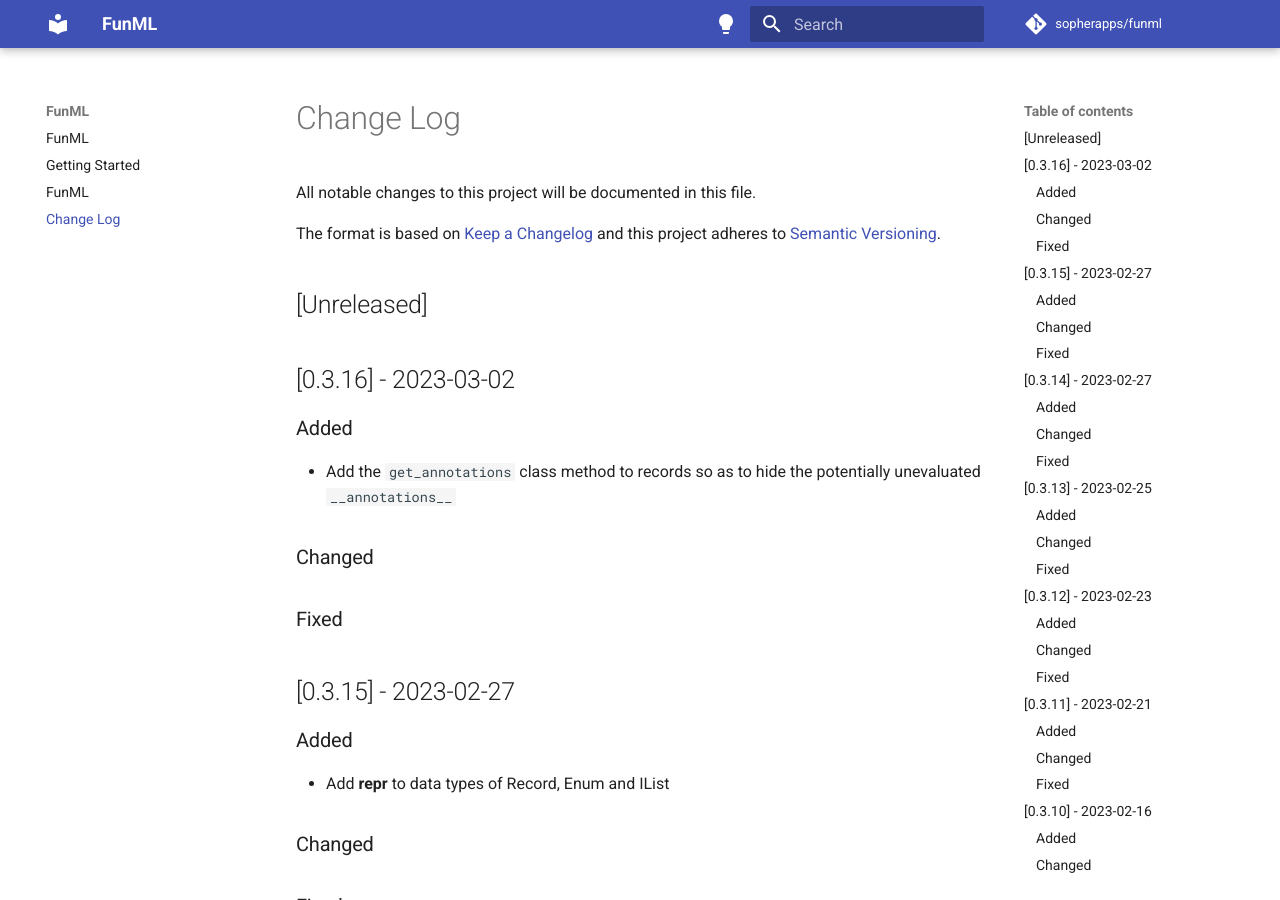
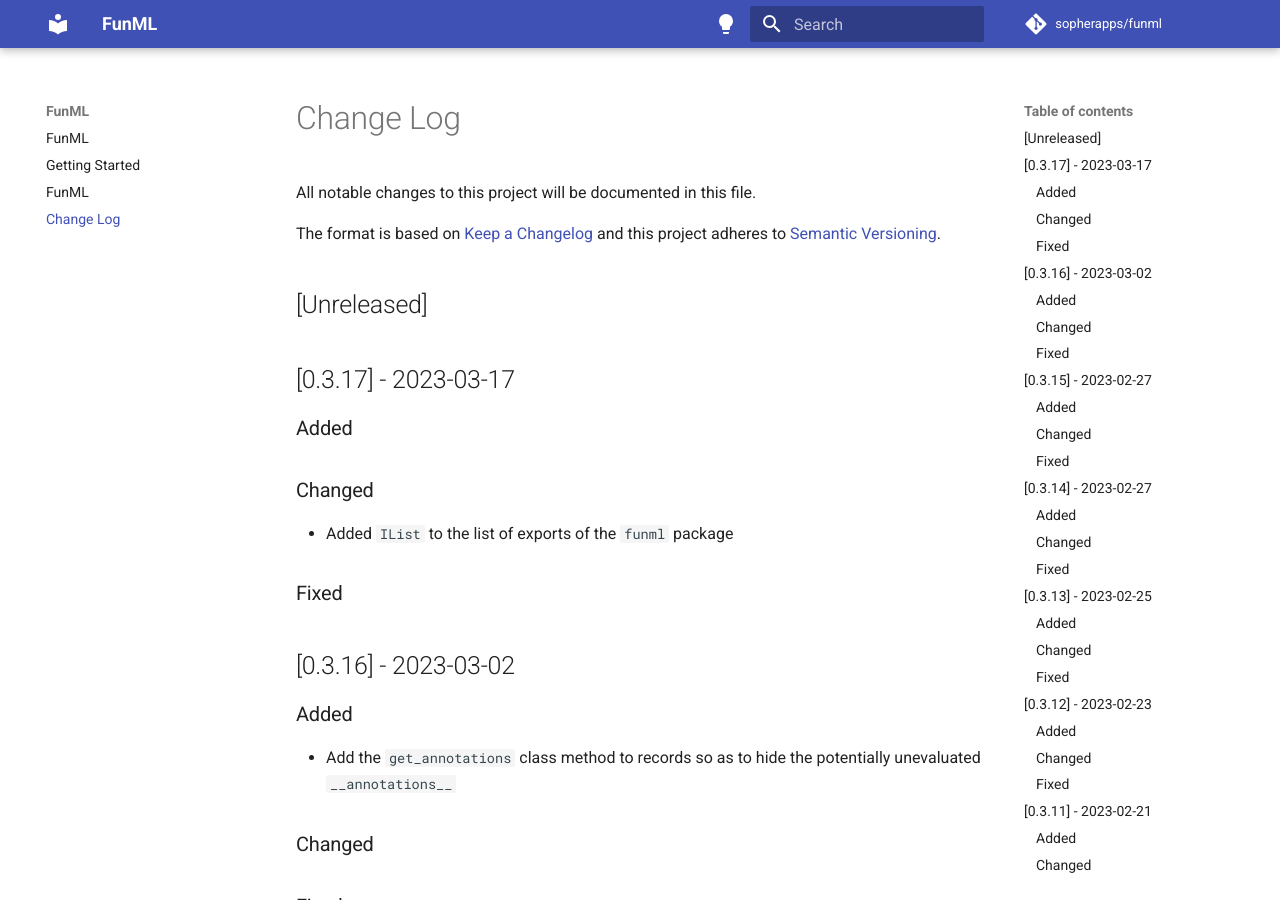
Before and after one commit to sopherapps/funml, an MkDocs documentation site: the page built from docs/change-log.md, in a window 1280 px wide and 900 px high. Built offline with MkDocs 1.6.1 and Material for MkDocs 9.7.7, drawn with Linux system fonts in a browser that asks for light colours; comment, search, counter and statistics services are not loaded.

Commit message:
Bump to v0.3.17

```diff
--- a/docs/change-log.md
+++ b/docs/change-log.md
@@ -6,6 +6,16 @@ The format is based on [Keep a Changelog](http://keepachangelog.com/)
 and this project adheres to [Semantic Versioning](http://semver.org/).
 
 ## [Unreleased]
+
+## [0.3.17] - 2023-03-17
+
+### Added
+
+### Changed
+
+- Added `IList` to the list of exports of the `funml` package
+
+### Fixed
 
 ## [0.3.16] - 2023-03-02
 
--- a/pyproject.toml
+++ b/pyproject.toml
@@ -1,6 +1,6 @@
 [tool.poetry]
 name = "funml"
-version = "0.3.16"
+version = "0.3.17"
 description = "A collection of utilities to help write python as though it were an ML-kind of functional language like OCaml"
 authors = ["Martin <team.sopherapps@gmail.com>"]
 readme = "README.md"
```
Also changed, not shown: CHANGELOG.md (+10 -0 lines).
